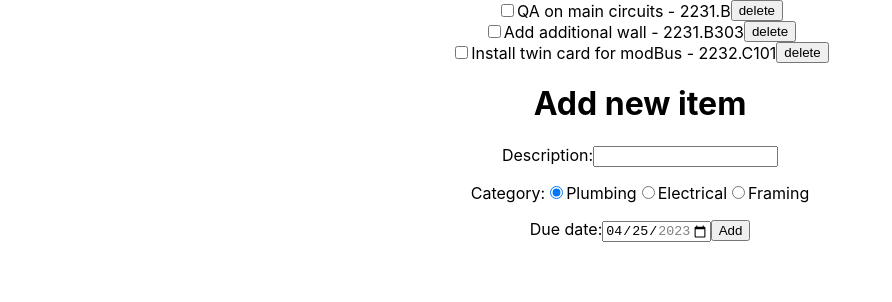
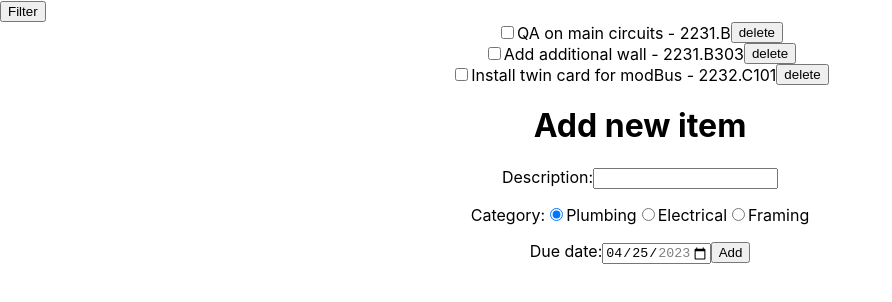
Before and after one commit to cmtrc/construction-project-app, a React (Create React App) app: page / in a window 1280 px wide. Shown: the top 302 px of the page, without its empty margins (0-892 px from the left). Built offline with nearby package versions, Linux system fonts and the light colour scheme.

Commit message:
add filter functionality

```diff
--- a/src/App.css
+++ b/src/App.css
@@ -4,9 +4,9 @@
 }
 
 .todo-list {
-justify-content: center;
-display: flex;
-flex-direction:column;
+  justify-content: center;
+  display: flex;
+  flex-direction: column;
 }
 
 .todo-list-item {
@@ -15,3 +15,26 @@ flex-direction:column;
   justify-content: center;
 
 }
+
+.filter-item {
+  list-style: none;
+}
+
+.filter-button {
+  border: none;
+  background: none;
+  padding: 1rem;
+  cursor: pointer;
+}
+
+.filter-button:hover {
+  background: lightgray;
+}
+
+.filter {
+  background: transparent;
+}
+
+.dropdown {
+  width: 2rem;
+}
--- a/src/App.js
+++ b/src/App.js
@@ -1,5 +1,6 @@
 import { useState } from 'react';
 import './App.css';
+import Filter from './components/Filter';
 import NewItem from './components/NewItem';
 import TodoList from './components/TodoList';
 
@@ -26,7 +27,7 @@ function App() {
   ];
 
   const [todoList, setTodoList] = useState(items);
-
+  const [filter, setFilter] = useState("")
 
   const addItem = (item) => {
     setTodoList([...todoList, item]);
@@ -39,8 +40,8 @@ const removeItem = (item) => {
   const updateItem = (updatedField, updatedValue, item) => {
     setTodoList(
       todoList.map((todo) => {
-if(todo.description === item.description) {
-todo[updatedField]=updatedValue
+        if (todo.description === item.description) {
+          todo[updatedField] = updatedValue
         }
         return todo;
       }
@@ -50,7 +51,8 @@ return todo;
 
   return (
     <div className="App">
-    <TodoList items={todoList} removeItem={removeItem} updateItem={updateItem}/>
+      <Filter setFilter={setFilter} />
+      <TodoList items={todoList} removeItem={removeItem} updateItem={updateItem} filter={filter} />
       <NewItem addItem={addItem} />
     </div>
   );
--- /dev/null
+++ b/src/components/Filter.js
@@ -0,0 +1,33 @@
+import React, { useState } from "react"
+
+const Filter = ({ setFilter }) => {
+    const [open, setOpen] = useState(false)
+
+    const handleOpen = () => {
+        setOpen(!open)
+    }
+    return (
+        <div className="dropdown">
+            <button onClick={handleOpen}>Filter</button>
+            {open ? (
+                <>
+                    <ul className="filter">
+                        <li className="filter-item">
+                            <button className="filter-button" onClick={() => setFilter("plumbing")}>Plumbing</button>
+                        </li>
+                        <li className="filter-item">
+                            <button className="filter-button" onClick={() => setFilter("electrical")}>Electrical</button>
+                        </li>
+                        <li className="filter-item">
+                            <button className="filter-button" onClick={() => setFilter("framing")}>Framing</button>
+                        </li>
+                    </ul>
+                    <button onClick={() => setFilter("")}>reset</button>
+                </>
+
+            ) : null}
+        </div>
+    )
+}
+
+export default Filter
--- a/src/components/TodoList.js
+++ b/src/components/TodoList.js
@@ -2,17 +2,29 @@ import React from "react";
 import TodoListItem from "./TodoListItem";
 
 
-const TodoList = ({items,removeItem, updateItem}) => {
-return(
+const TodoList = ({ items, removeItem, updateItem, filter }) => {
+    console.log("filter", filter)
+    return (
 
         <div className="todo-list">
-        {items.map(item=>{return (
+            {
+                filter ? items.filter((item) => item.category === filter).map(item => {
+                    return (
                         <div className="todo-list-item">
-        <TodoListItem item={item} updateItem={updateItem}/>
-        <button onClick={()=>removeItem(item)}> delete </button>
+                            <TodoListItem item={item} updateItem={updateItem} />
+                            <button onClick={() => removeItem(item)}> delete </button>
+                        </div>
+                    )
+                }) :
+                    items.map(item => {
+                        return (
+                            <div className="todo-list-item">
+                                <TodoListItem item={item} updateItem={updateItem} />
+                                <button onClick={() => removeItem(item)}> delete </button>
                             </div>
                         )
                     })}
+
 
 
         </div>
```
Also changed, not shown: src/components/TodoListItem.js (+9 -9 lines). Lines whose indentation alone changed are shown as unchanged.
